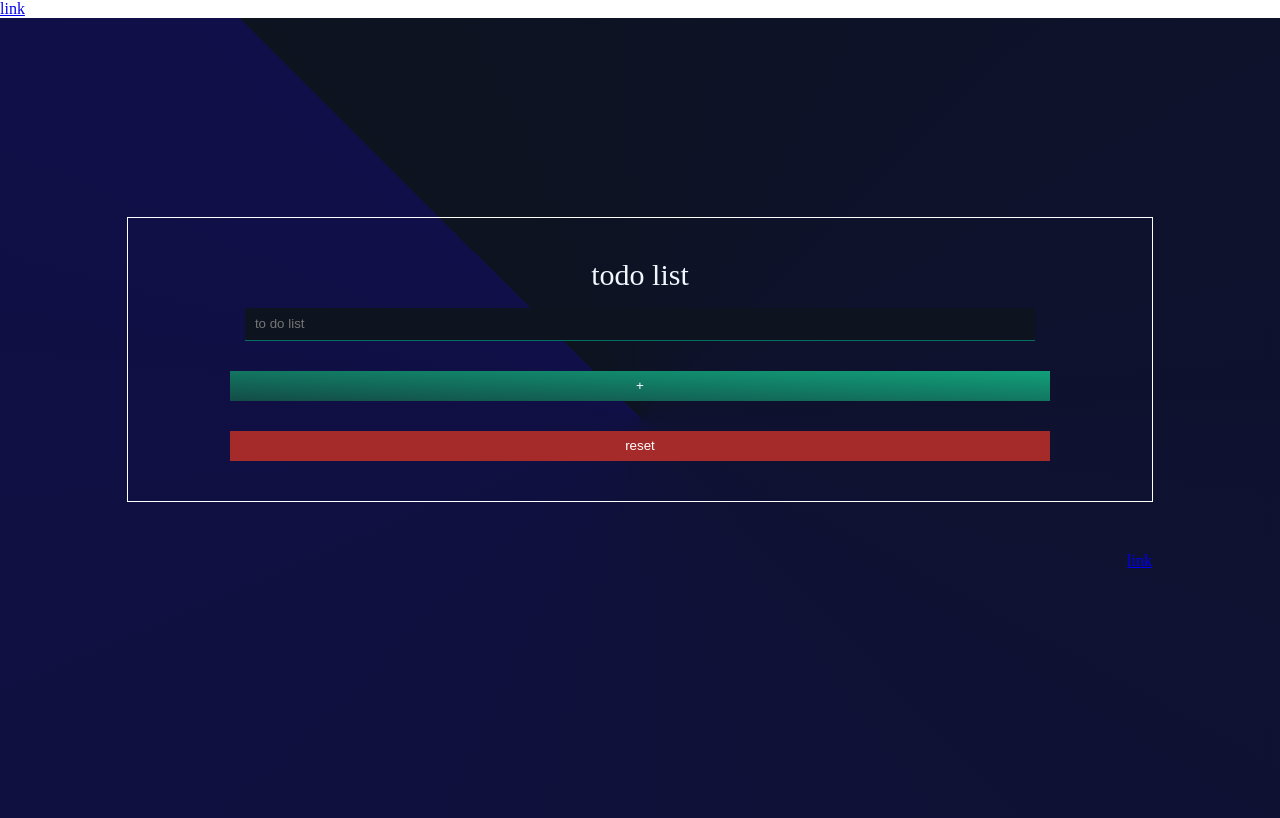
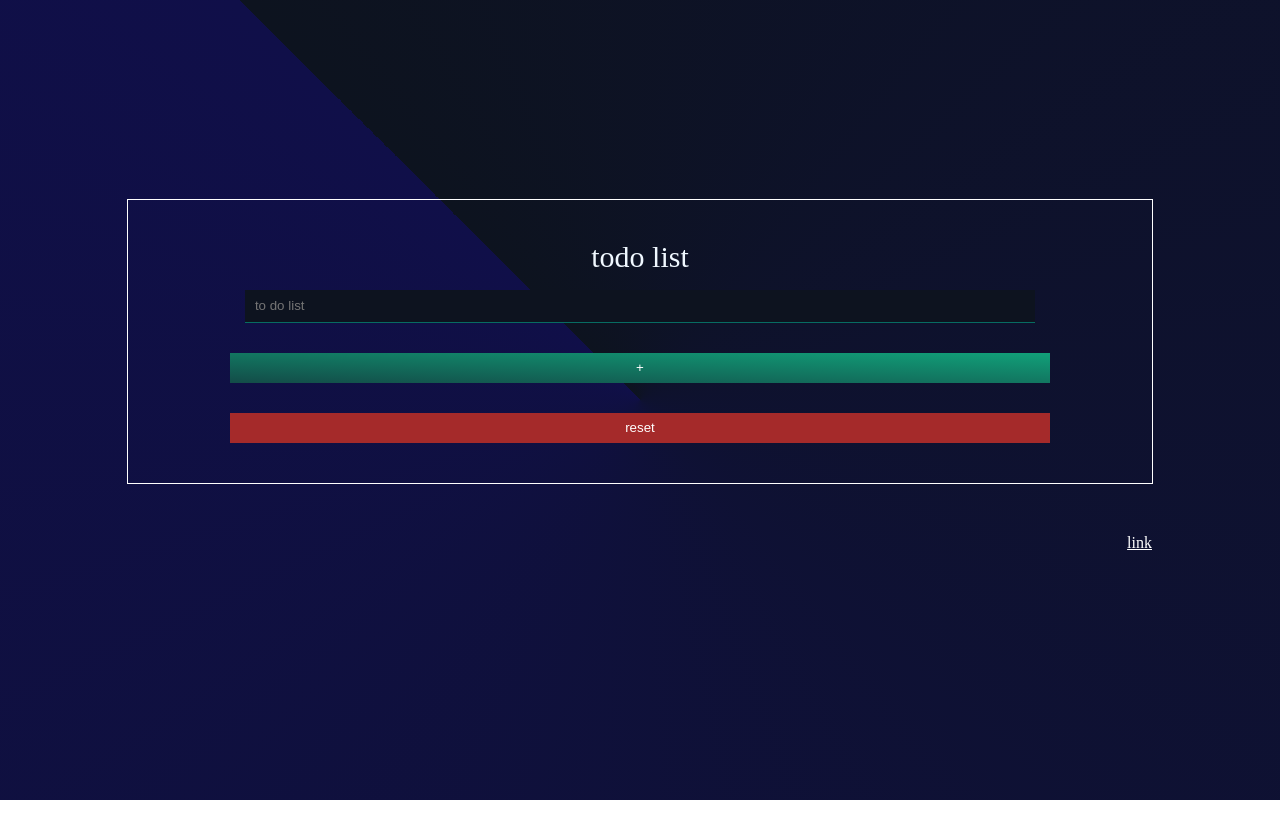
Before and after one commit to GurnikVitaliy/to-do, a plain HTML site: page index.html in a window 1280 px wide. Drawn offline with Linux system fonts and the light colour scheme.

Commit message:
Update index.html

```diff
--- a/index.html
+++ b/index.html
@@ -7,10 +7,14 @@
     <meta name="viewport" content="width=device-width, initial-scale=1.0">
     <link rel="stylesheet" href="style.css">
     <title>to do  list</title>
+    <style>
+        #link{
+            color:#fff;
+        }
+    </style>
 </head>
 
 <body>
-    <a href='https://gurnikvitaliy.github.io/to-do/'>link</a>
     <div id="main">
        <div id="block">
             <span class="block__title"> todo list</span>
@@ -22,7 +26,7 @@
             <div class="info__left"></div>
             <div class="info__right"></div>
 
-            <a href='https://gurnikvitaliy.github.io/to-do/'>link</a>
+            <a href='ind.html' id='link'>link</a>
    </div>
     </div>
     <script src="main.js"></script>
```
